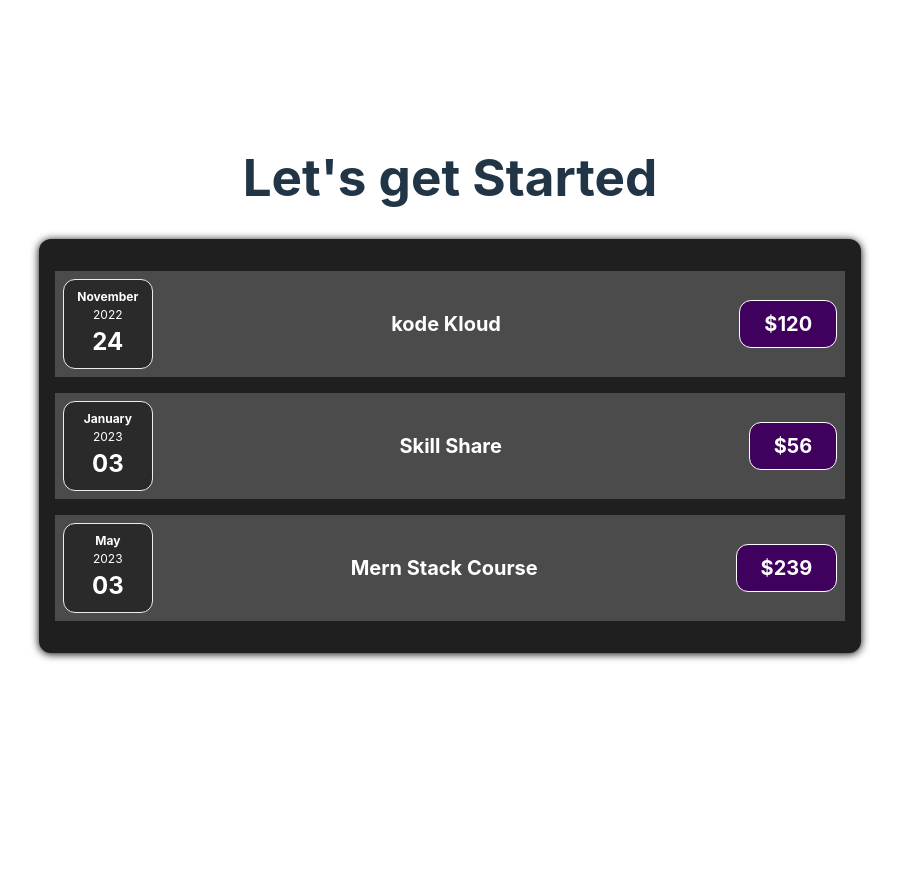
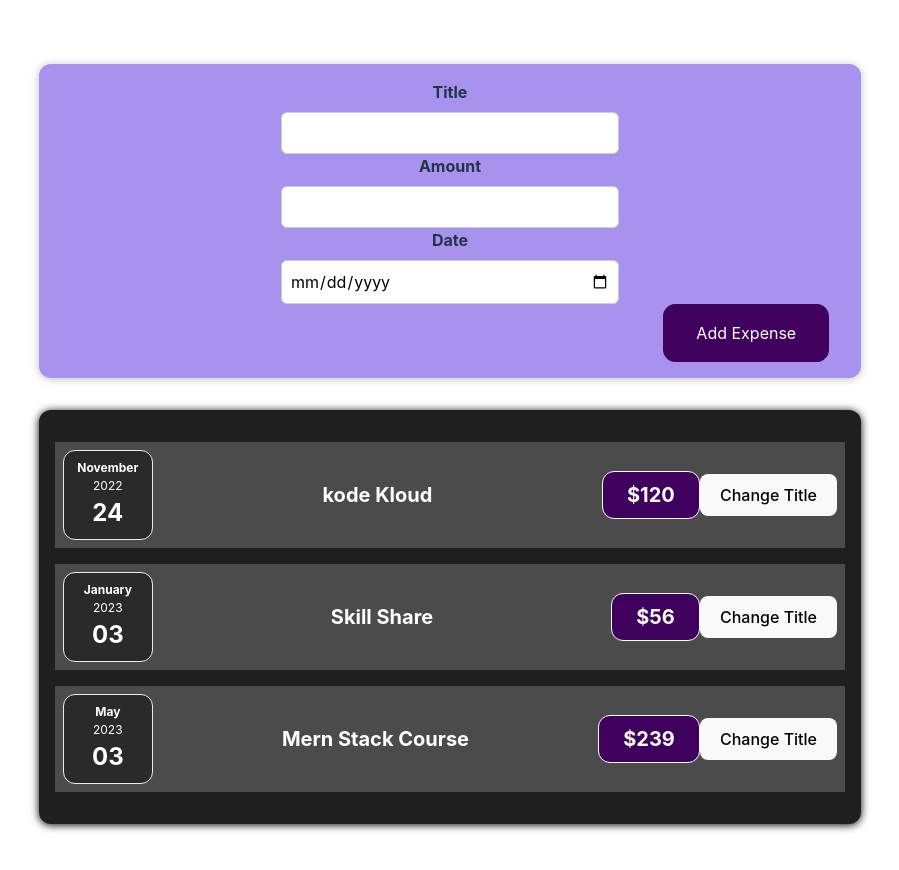
Before and after one commit to AbdullahGhani1/learn-react, a React (Vite) app in the folder 3-expense-tracker/: page / in a window 1280 px wide. Shown: the top 870 px of the page, without its empty margins (190-1089 px from the left). Before the commit the page ends 800 px from the top, so only its background shows below. Built offline with nearby package versions, Linux system fonts and the light colour scheme.

Commit message:
addign expense form

```diff
--- a/3-expense-tracker/src/App.tsx
+++ b/3-expense-tracker/src/App.tsx
@@ -1,6 +1,7 @@
 import "./App.css";
 
 import Expenses from "./components/Expenses/Expenses";
+import NewExpense from "./components/NewExpense/NewExpense";
 function App() {
   const expenses = [
     {
@@ -24,7 +25,7 @@
   ];
   return (
     <div className="App">
-      <h1>Let's get Started</h1>
+      <NewExpense />
       <Expenses items={expenses} />
     </div>
   );
--- a/3-expense-tracker/src/components/Expenses/ExpenseItem.tsx
+++ b/3-expense-tracker/src/components/Expenses/ExpenseItem.tsx
@@ -14,6 +14,7 @@
         <h2>{props.title}</h2>
         <div className="expense-item__price">${props.amount}</div>
       </div>
+      <button onClick={() => alert("clicked")}>Change Title</button>
     </Card>
   );
 }
--- /dev/null
+++ b/3-expense-tracker/src/components/NewExpense/ExpenseForm.css
@@ -0,0 +1,26 @@
+.new-expense__controls {
+  display: flex;
+  flex-wrap: wrap;
+  gap: 1rem;
+  margin-bottom: 1rem;
+  text-align: left;
+}
+
+.new-expense__control label {
+  font-weight: bold;
+  margin-bottom: 0.5rem;
+  display: block;
+}
+
+.new-expense__control input {
+  font: inherit;
+  padding: 0.5rem;
+  border-radius: 6px;
+  border: 1px solid #ccc;
+  width: 20rem;
+  max-width: 100%;
+}
+
+.new-expense__actions {
+  text-align: right;
+}
--- /dev/null
+++ b/3-expense-tracker/src/components/NewExpense/ExpenseForm.tsx
@@ -0,0 +1,25 @@
+import React from "react";
+import "./ExpenseForm.css";
+export default function ExpenseForm() {
+  return (
+    <form>
+      <div className="new-expense__contols">
+        <div className="new-expense__control">
+          <label>Title</label>
+          <input type="text" />
+        </div>
+        <div className="new-expense__control">
+          <label>Amount</label>
+          <input type="number" min={"0.01"} step={"0.01"} />
+        </div>
+        <div className="new-expense__control">
+          <label>Date</label>
+          <input type="date" min="2023-01-01" max="2032-01-01" />
+        </div>
+        <div className="new-expense__actions">
+          <button type="submit">Add Expense</button>
+        </div>
+      </div>
+    </form>
+  );
+}
--- /dev/null
+++ b/3-expense-tracker/src/components/NewExpense/NewExpense.css
@@ -0,0 +1,38 @@
+.new-expense {
+  background-color: #a892ee;
+  padding: 1rem;
+  margin: 2rem auto;
+  width: 50rem;
+  max-width: 95%;
+  border-radius: 12px;
+  text-align: center;
+  box-shadow: 0 1px 8px rgba(0, 0, 0, 0.25);
+}
+
+.new-expense button {
+  font: inherit;
+  cursor: pointer;
+  padding: 1rem 2rem;
+  border: 1px solid #40005d;
+  background-color: #40005d;
+  color: white;
+  border-radius: 12px;
+  margin-right: 1rem;
+}
+
+.new-expense button:hover,
+.new-expense button:active {
+  background-color: #510674;
+  border-color: #510674;
+}
+
+.new-expense button.alternative {
+  color: #220131;
+  border-color: transparent;
+  background-color: transparent;
+}
+
+.new-expense button.alternative:hover,
+.new-expense button.alternative:active {
+  background-color: #ddb3f8;
+}
--- /dev/null
+++ b/3-expense-tracker/src/components/NewExpense/NewExpense.tsx
@@ -0,0 +1,10 @@
+import React from "react";
+import "./NewExpense.css";
+import ExpenseForm from "./ExpenseForm";
+export default function NewExpense() {
+  return (
+    <div className="new-expense">
+      <ExpenseForm />
+    </div>
+  );
+}
```
